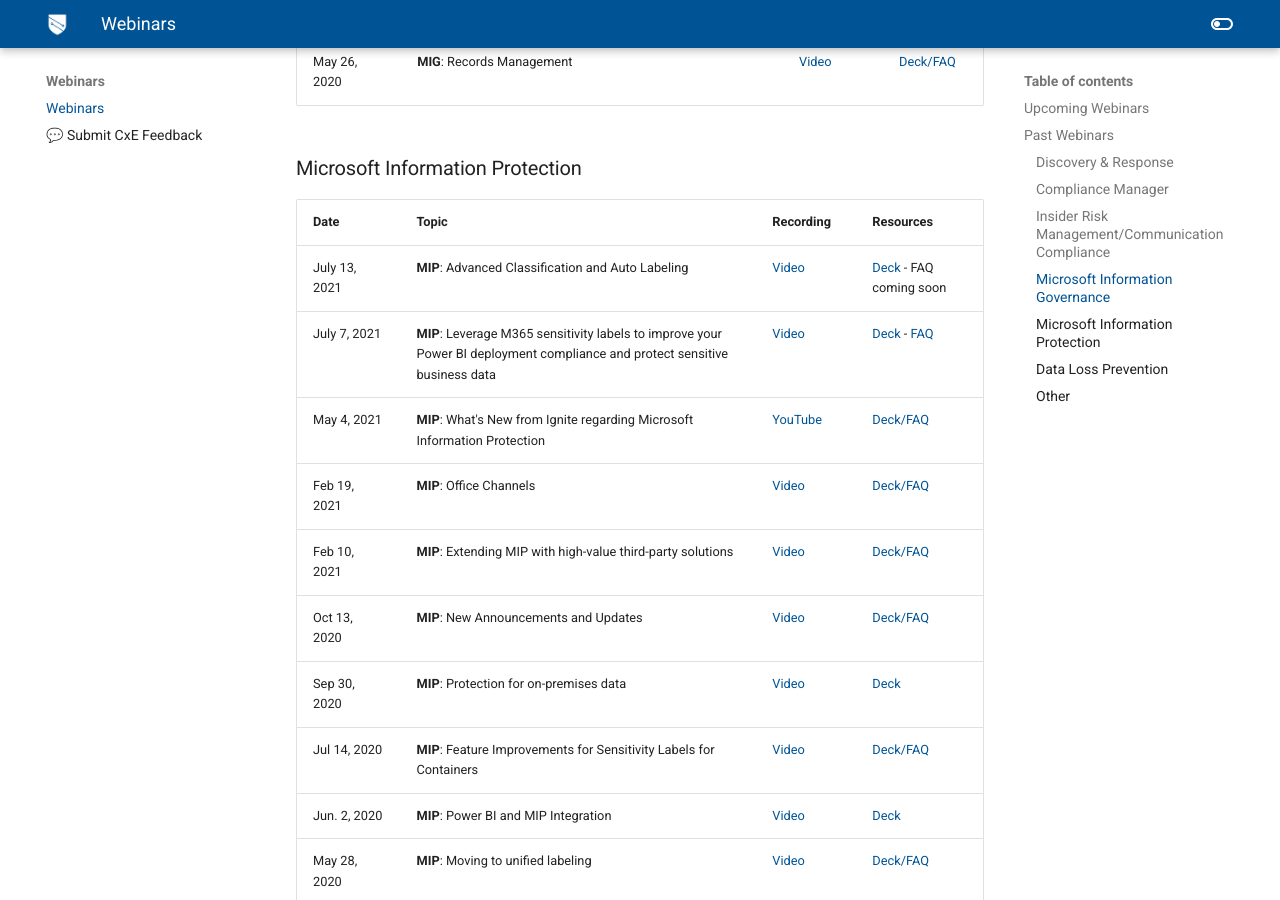
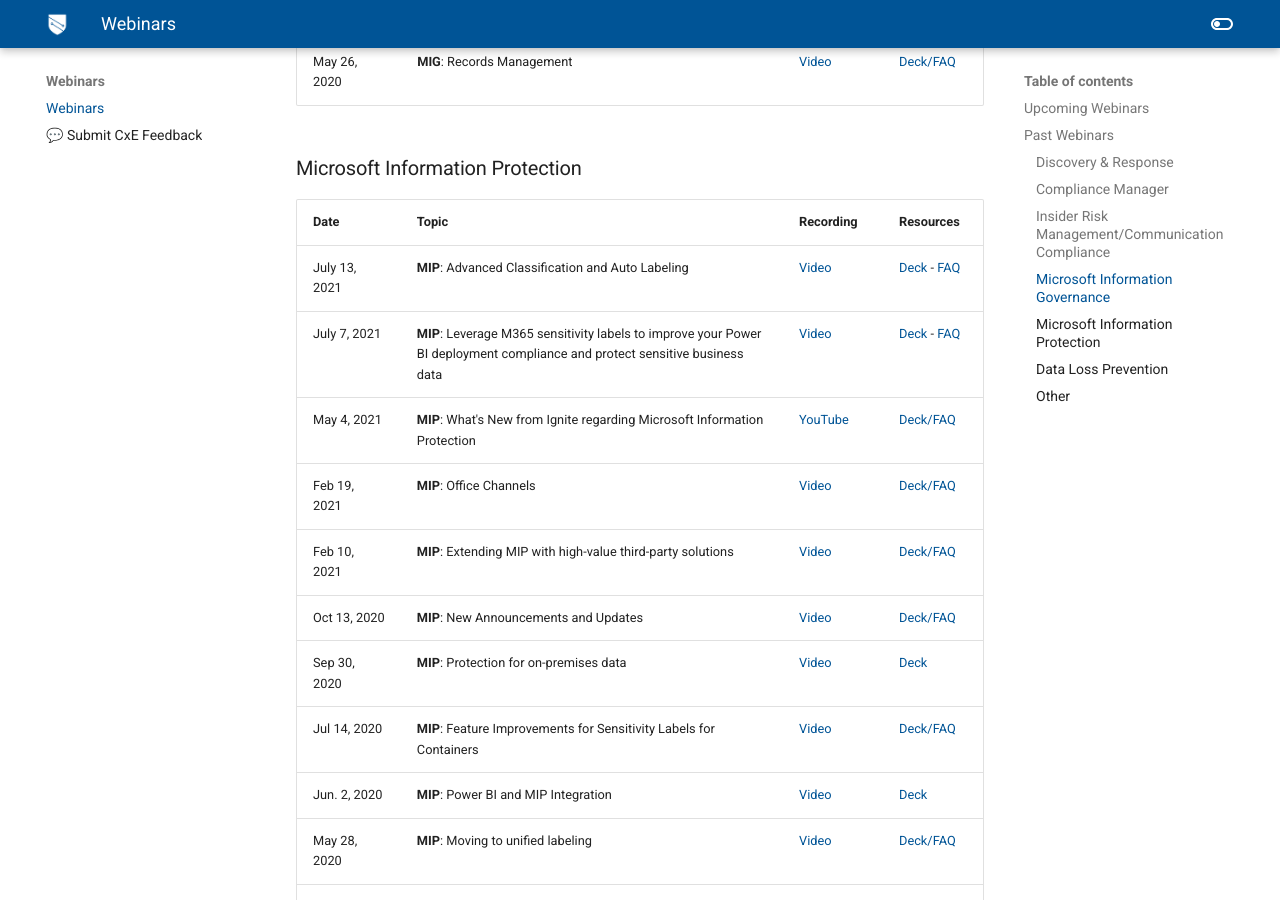
Before and after one commit to microsoft/ComplianceCxE, an MkDocs documentation site: the page built from docs/webinars.md, in a window 1280 px wide and 900 px high, scrolled down 2140 px. Built offline with MkDocs 1.6.1 and Material for MkDocs 9.7.7, drawn with Linux system fonts in a browser that asks for light colours; comment, search, counter and statistics services are not loaded; old or Windows-style settings are respelled for this version of MkDocs.

Commit message:
adding FAQ for July 7

```diff
--- a/docs/webinars.md
+++ b/docs/webinars.md
@@ -62,7 +62,7 @@
 
 |Date|Topic|Recording|Resources|
 |---|---|---|---|
-|July 13, 2021|**MIP**: Advanced Classification and Auto Labeling| [Video](https://mipc.eventbuilder.com/event/45701) | [Deck](resources\files\Webinar Advanced Classification and Auto Labeling July 13 2021.pdf) - FAQ coming soon |
+|July 13, 2021|**MIP**: Advanced Classification and Auto Labeling| [Video](https://mipc.eventbuilder.com/event/45701) | [Deck](resources\files\Webinar Advanced Classification and Auto Labeling July 13 2021.pdf) - [FAQ](resources\files\July 7 FAQ.pdf) |
 |July 7, 2021|**MIP**: Leverage M365 sensitivity labels to improve your Power BI deployment compliance and protect sensitive business data| [Video](https://mipc.eventbuilder.com/event/47133) | [Deck](resources\files\MIP - Sensitivity Label in PBI.pdf) - [FAQ](resources\files\July 7 FAQ.pdf) |
 |May 4, 2021|**MIP**: What's New from Ignite regarding Microsoft Information Protection|[YouTube](https://www.youtube.com/watch?v=TjtYhGfHHok&feature=youtu.be)|[Deck/FAQ](https://techcommunity.microsoft.com/t5/security-compliance-identity/what-s-new-from-ignite-regarding-microsoft-information/ba-p/2351825)|
 |Feb 19, 2021|**MIP**: Office Channels|[Video](https://aka.ms/MIPC/webinar-officechannels)|[Deck/FAQ](https://techcommunity.microsoft.com/t5/microsoft-security-and/office-channels-webinar/ba-p/2223780)|
```
Also changed, not shown: 1 other file.
